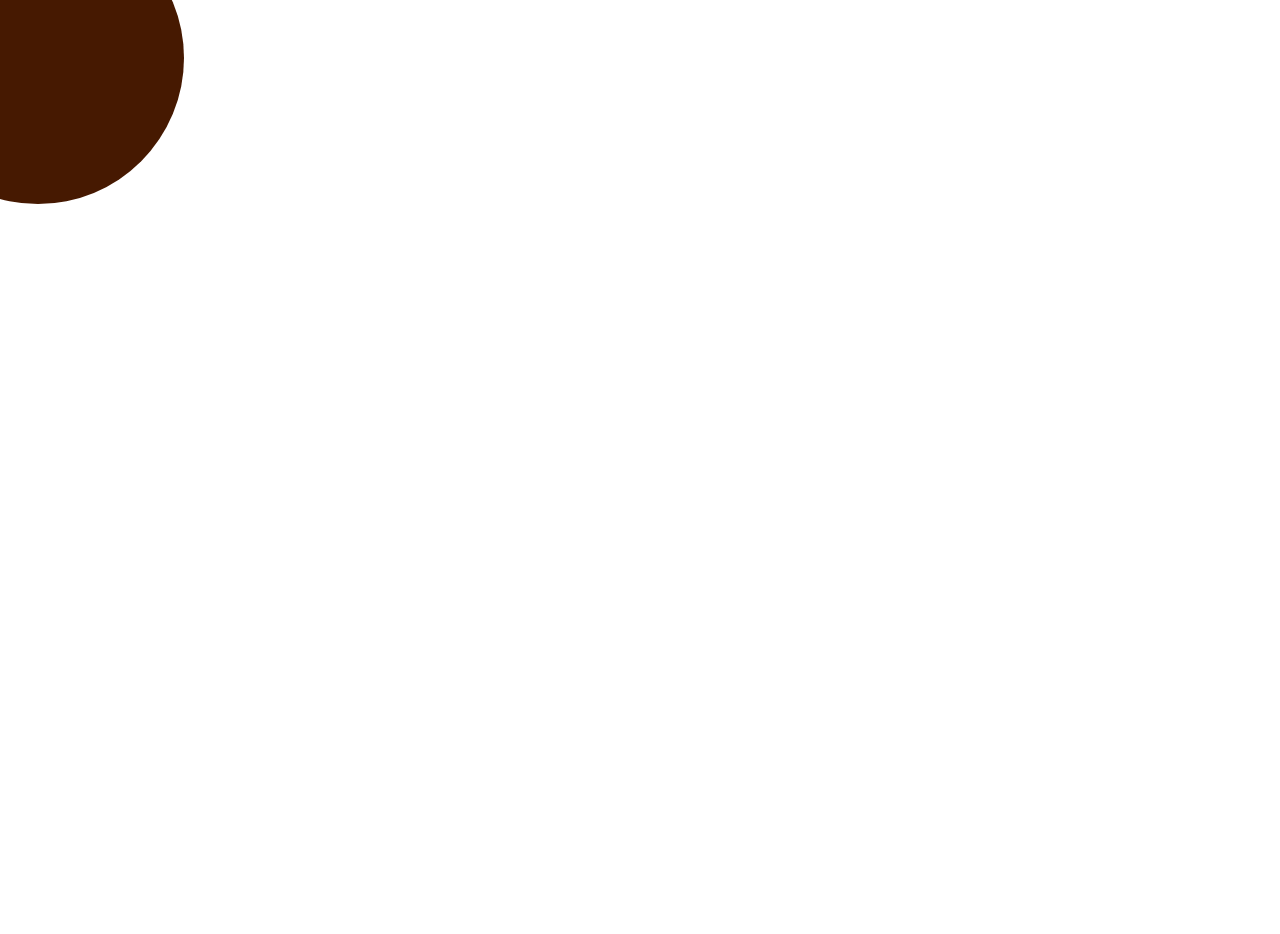
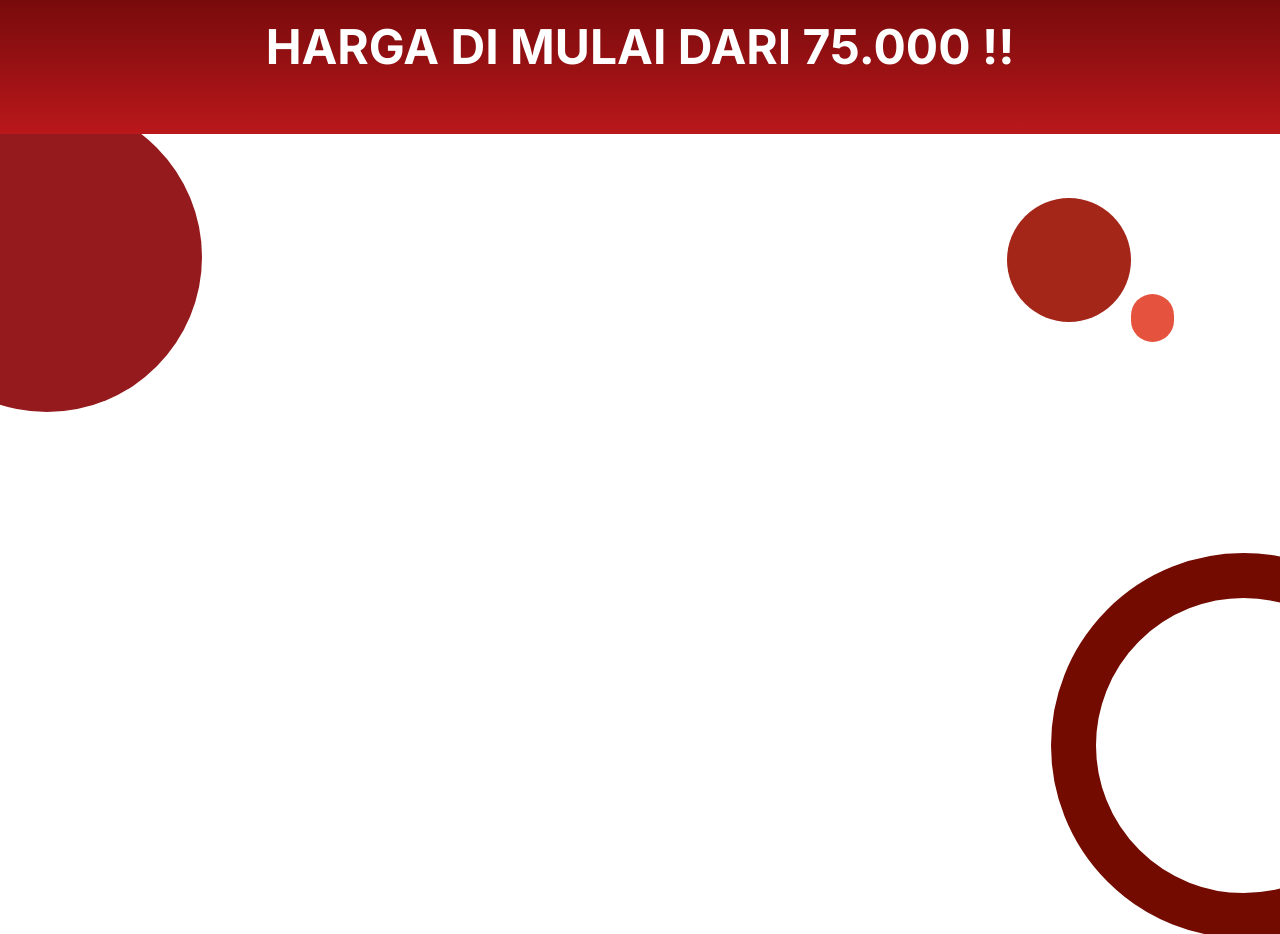
Before and after one commit to rawracli/putraservice-frontend, a React (Vite) app: page / in a window 1280 px wide. Shown: the part 840-1774 px from the top of the page. Before the commit the page ends 1600 px from the top, so only its background shows below. Built offline with nearby package versions, Linux system fonts and the light colour scheme.

Commit message:
Add background for About section, Add comments

```diff
--- a/src/App.jsx
+++ b/src/App.jsx
@@ -7,6 +7,7 @@ import Review from "./components/Review";
 function App() {
   return (
     <div className="App">
+      {/* 1st section */}
       <div
         className="min-h-screen bg-no-repeat bg-cover"
         style={{ backgroundImage: `url(${Banner})` }}
@@ -34,10 +35,33 @@ function App() {
           </div>
         </div>
       </div>
-      <div className="min-h-screen flex flex-col relative">
-        <div className="h-[292px] w-[292px] rounded-full bg-amber-950 absolute -left-27 -top-12"></div>
-        <div></div>
-        <div className="flex"></div>
+
+      {/* harga mulai dari */}
+      <div className="h-[174px] w-full bg-gradient-to-b from-[#660708] to-[#BA181B] flex items-center justify-center">
+        <h2 className="text-white font-bold text-5xl">
+          HARGA DI MULAI DARI 75.000 !!
+        </h2>
+      </div>
+
+      {/* tentang */}
+      <div className="relative h-screen">
+        {/* Background */}
+        <div className="absolute inset-0 h-full w-full">
+          <div className="overflow-hidden justify-between min-h-screen flex flex-col relative">
+            <div className="flex justify-end items-center mt-11 mr-26.5">
+              <div className="size-[310px] rounded-full bg-[#941A1D] absolute -left-27 -top-8"></div>
+              <div className="rounded-full bg-[#A42619] size-[124px]"></div>
+              <div className="rounded-full bg-[#E5533F] w-[43px] h-[48px] mt-29"></div>
+            </div>
+            <div className="relative justify-end flex h-[500px] w-full">
+              <div className="absolute rounded-full border-[#730B00] border-45 size-[385px]  -bottom-1 -right-39"></div>
+            </div>
+          </div>
+        </div>
+
+        {/* Content */}
+        <div className="relative">
+        </div>
       </div>
     </div>
   );
```
Also changed, not shown: src/assets/ac wall.png (added).
